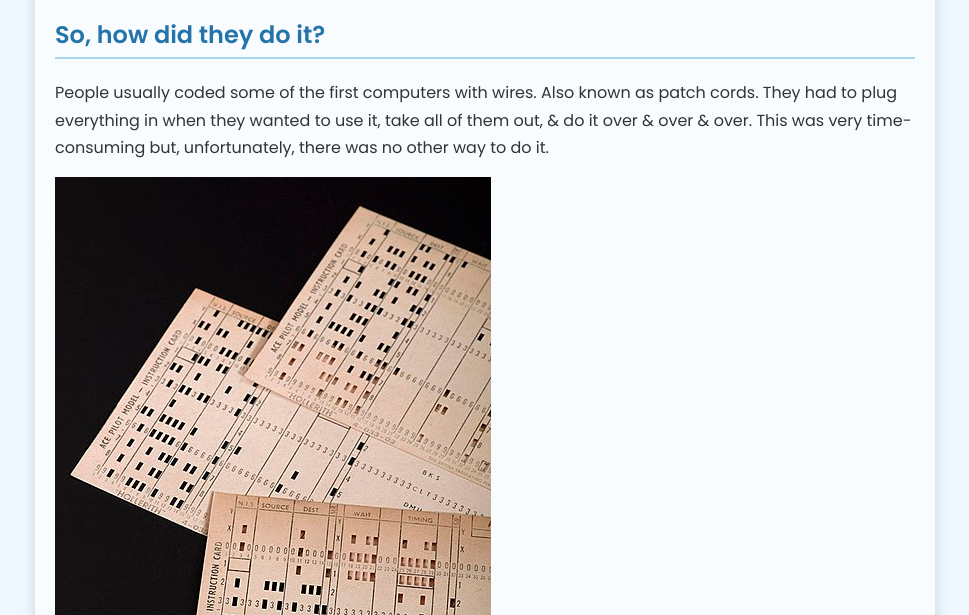
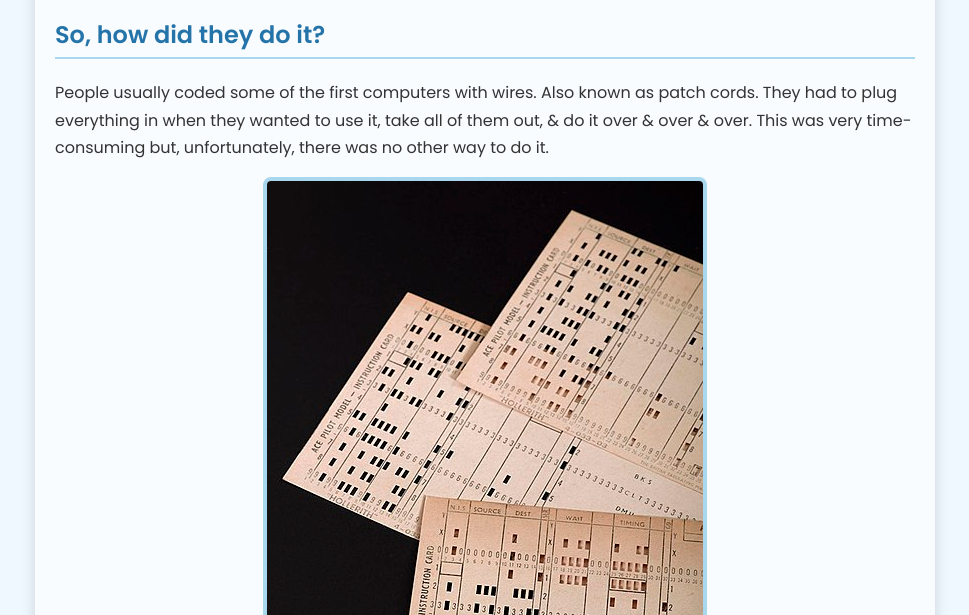
Before and after one commit to joshjreed/alison-project, a plain HTML site: page index.html in a window 1280 px wide. Shown: the part 185-800 px from the top of the page, without its empty margins (155-1124 px from the left). Drawn offline with Linux system fonts and the light colour scheme.

Commit message:
Update index.html

```diff
--- a/index.html
+++ b/index.html
@@ -162,6 +162,15 @@
                 transform: translateY(0);
             }
         }
+
+    .section img {
+	    display: block;           /* Makes image a block to allow centering */
+	    max-width: 100%;          /* Ensures images never overflow the container */
+	    height: auto;              /* Keeps proper aspect ratio */
+	    margin: 15px auto;         /* Centers the images and adds some spacing */
+	    border: 4px solid #A8D7EE; /* Optional: adds a subtle border that matches your theme */
+	    border-radius: 8px;        /* Soft corners for a cleaner look */
+	}
     </style>
 </head>
 <body>
```
